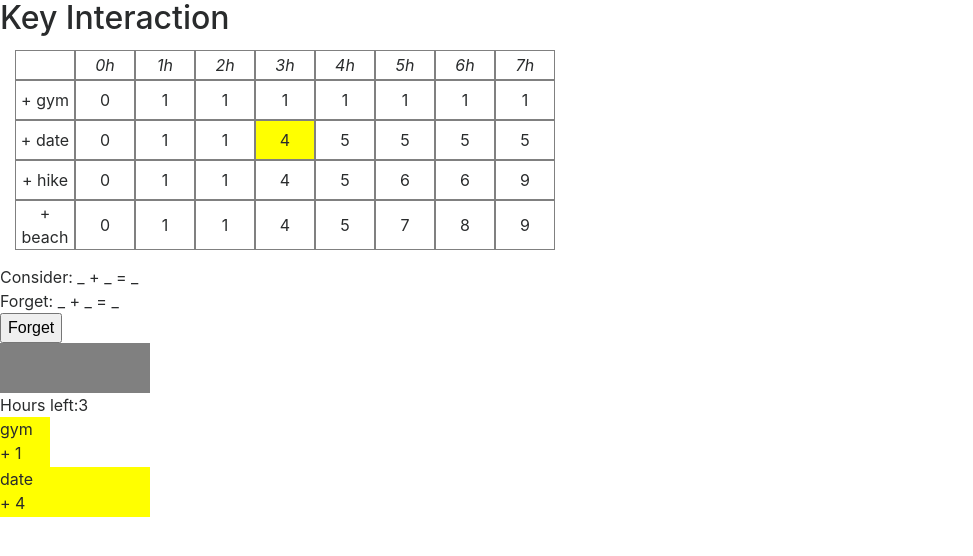
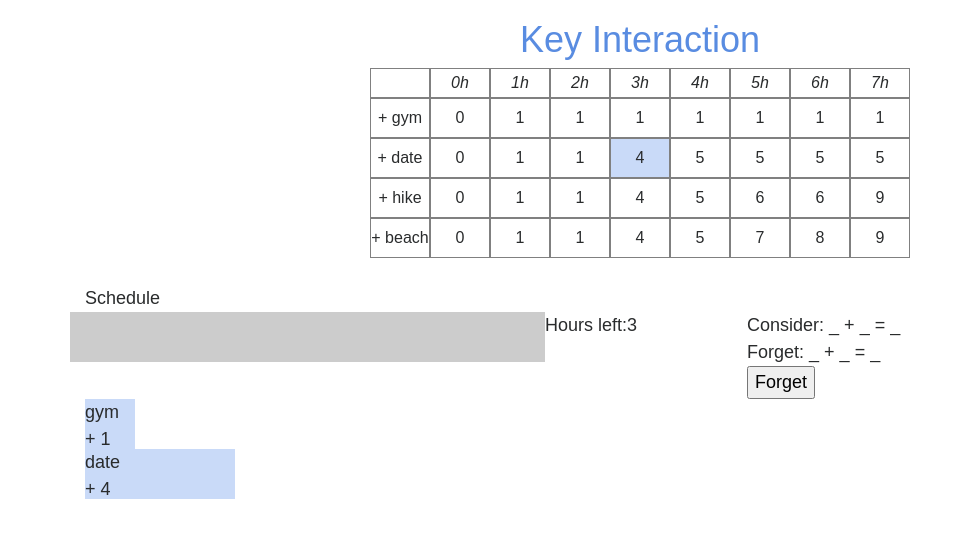
Before and after one commit to austinchambers/dynamic-programming-fun, a PHP site: page /interactions/key-interaction.html in a window 1280 px wide. Shown: the top 556 px of the page, without its empty margins (0-973 px from the left). Run offline with PHP 8.4, Linux system fonts and the light colour scheme; some libraries are stand-ins or nearby versions.

Commit message:
More style updates.

```diff
--- a/interactions/interactions.css
+++ b/interactions/interactions.css
@@ -1,7 +1,7 @@
 body{
 	margin:0;
 
-	font-size: 20px;
+	font-size: 18px;
 	font-weight: 100;
 	font-family: sans-serif;
 	background-color: white;
--- a/interactions/key-interaction.css
+++ b/interactions/key-interaction.css
@@ -1,3 +1,7 @@
+h2 {
+	text-align: center; padding-top: 20px; font-size:36px; color: rgba(89,140,225,100);
+}
+
 .table th {
    text-align: center;
 }
@@ -28,24 +32,35 @@ td {
 
 #grid {
   background-color: white;
-  margin: 15px;
   font-size: 20pt;
   text-align: center;
   border-collapse: separate;
   border-spacing: 0px;
   border-color: grey;
+	text-align: center;
+  margin: 0px auto;
+  float: none;
 }
 
 #schedule {
-	background-color: grey;
+	background-color: #ccc;
 }
 
 .activity {
-	background-color: yellow;
+	background-color: #c9daf8;
 }
 
 .highlight {
-	background-color: yellow;
+	background-color: #c9daf8;
+}
+
+.dropzone {
+  background-color: #ccc;
+  padding: 10px;
+  width: 425px;
+  height: 200px;
+  border: dashed 4px transparent;
+  float:left;
 }
 
 .drop-target {
--- a/interactions/key-interaction.html
+++ b/interactions/key-interaction.html
@@ -6,12 +6,13 @@
     <script src="https://cdnjs.cloudflare.com/ajax/libs/tether/1.4.0/js/tether.min.js" integrity="sha384-DztdAPBWPRXSA/3eYEEUWrWCy7G5KFbe8fFjk5JAIxUYHKkDx6Qin1DkWx51bBrb" crossorigin="anonymous"></script>
     <script src="https://maxcdn.bootstrapcdn.com/bootstrap/4.0.0-alpha.6/js/bootstrap.min.js" integrity="sha384-vBWWzlZJ8ea9aCX4pEW3rVHjgjt7zpkNpZk+02D9phzyeVkE+jo0ieGizqPLForn" crossorigin="anonymous"></script>
 	<link href="key-interaction.css" rel="stylesheet" type="text/css">
-	<link href="key-interaction.css" rel="stylesheet" type="text/css">
+	<link href="interactions.css" rel="stylesheet" type="text/css">
 	<script src="../js/jquery.js"></script>
 	<script src="../js/interact.js"></script>
 	<script src="key-interaction.js"></script>
 </head>
 <body onload="main()">
+	<div class="container">
 			<h2>Key Interaction</h2>
 			<table id="grid">
 			<tr>
@@ -27,7 +28,14 @@
 			</tr>
 			</table>
 
-	<div id="computation">
+		<br>
+		<div class="row col-2">Schedule</div>
+
+		<div class="row">
+			<div class="col-5" id="schedule" class="dropzone"></div>
+			Hours left:<span id="hours-left"></span>
+			<div class="col-1"></div>
+			<div class="col-4" id="computation">
 				<div id="consider">
 					Consider:
 					<span class="value"> _ </span>
@@ -46,13 +54,13 @@
 				</div>
 				<button id="forget-button" onclick="onForgetButtonClick()">Forget</button>
 			</div>
+		</div>
 
-	<div id="schedule" class="dropzone"></div>
-	Hours left:<span id="hours-left"></span>
 
 		<div id="gym" class="activity draggable"></div>
 		<div id="date" class="activity draggable"></div>
 		<div id="hike" class="activity draggable"></div>
 		<div id="beach" class="activity draggable"></div>
+	</div>
 </body>
 </html>
```
Lines whose indentation alone changed are shown as unchanged.
